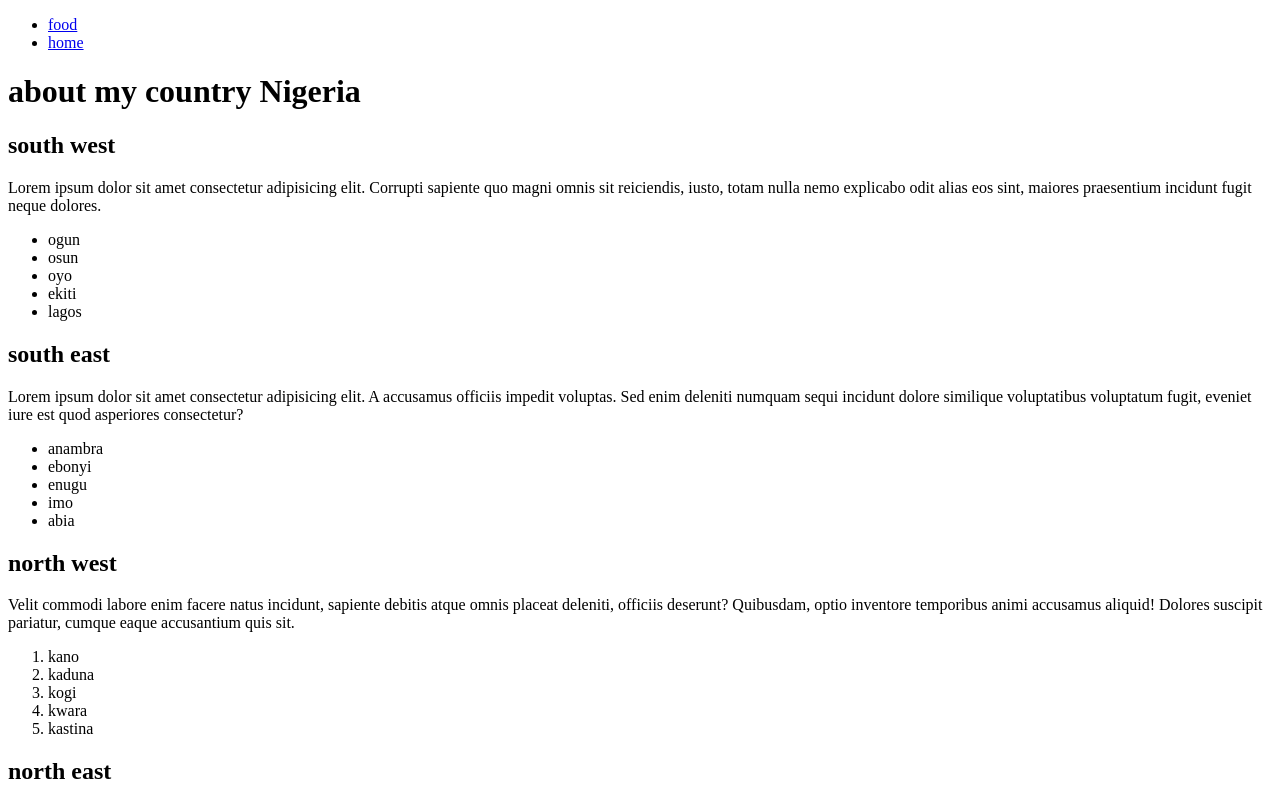
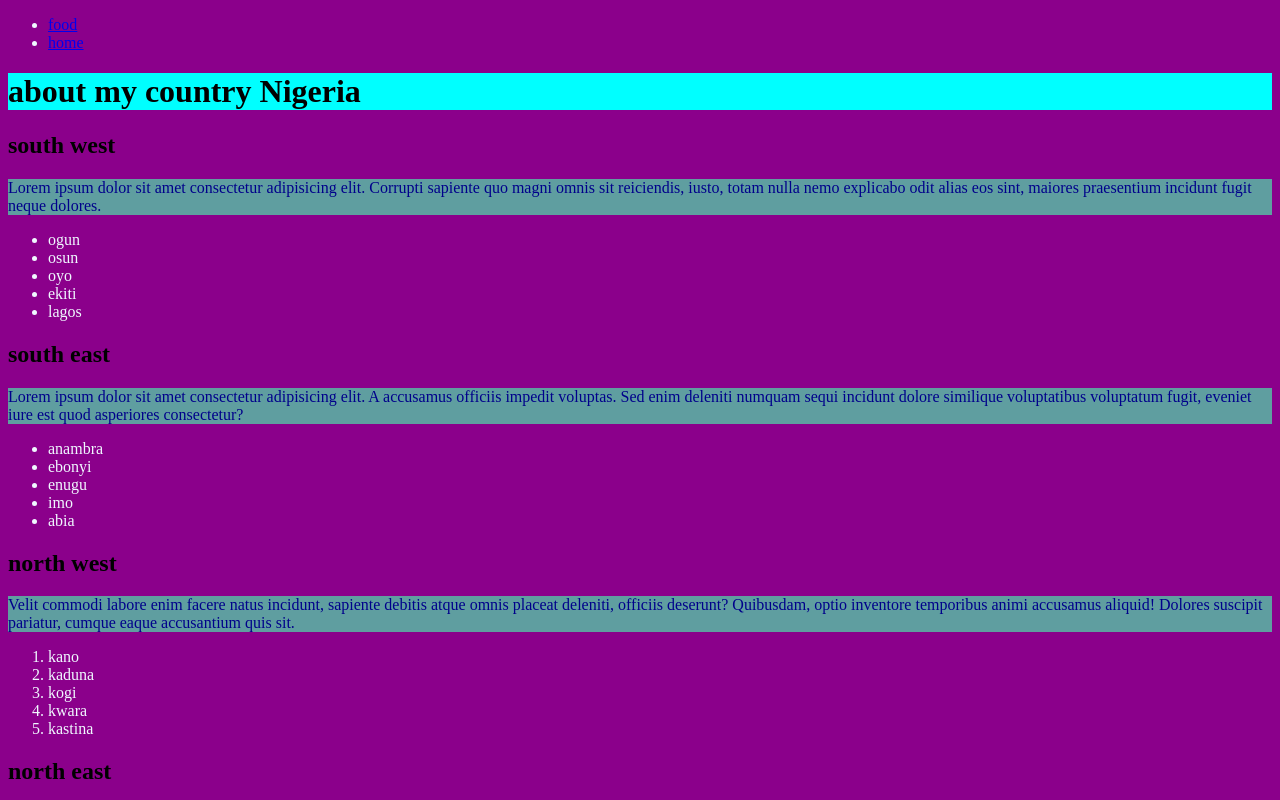
Before and after one commit to Oma-umeh/frontendwk1, a plain HTML site: page index.html in a window 1280 px wide. Shown: the top 800 px of the page. Drawn offline with Linux system fonts and the light colour scheme.

Commit message:
feat:classwork

```diff
--- a/index.html
+++ b/index.html
@@ -4,6 +4,7 @@
     <meta charset="UTF-8">
     <meta name="viewport" content="width=device-width, initial-scale=1.0">
     <title>About Nigeria</title>
+    <link rel="stylesheet" href="./style.css">
 </head>
 <body>
     <nav>
--- /dev/null
+++ b/style.css
@@ -0,0 +1,17 @@
+h1{
+    background-color: aqua;
+}
+
+section p{
+    color: darkblue;background-color: cadetblue;
+}
+
+body{
+    background-color: darkmagenta;
+}
+ul li{
+    color: aliceblue;
+}
+ol li{
+    color: aliceblue;
+}
```
Also changed, not shown: food.html (+1 -0 lines).
